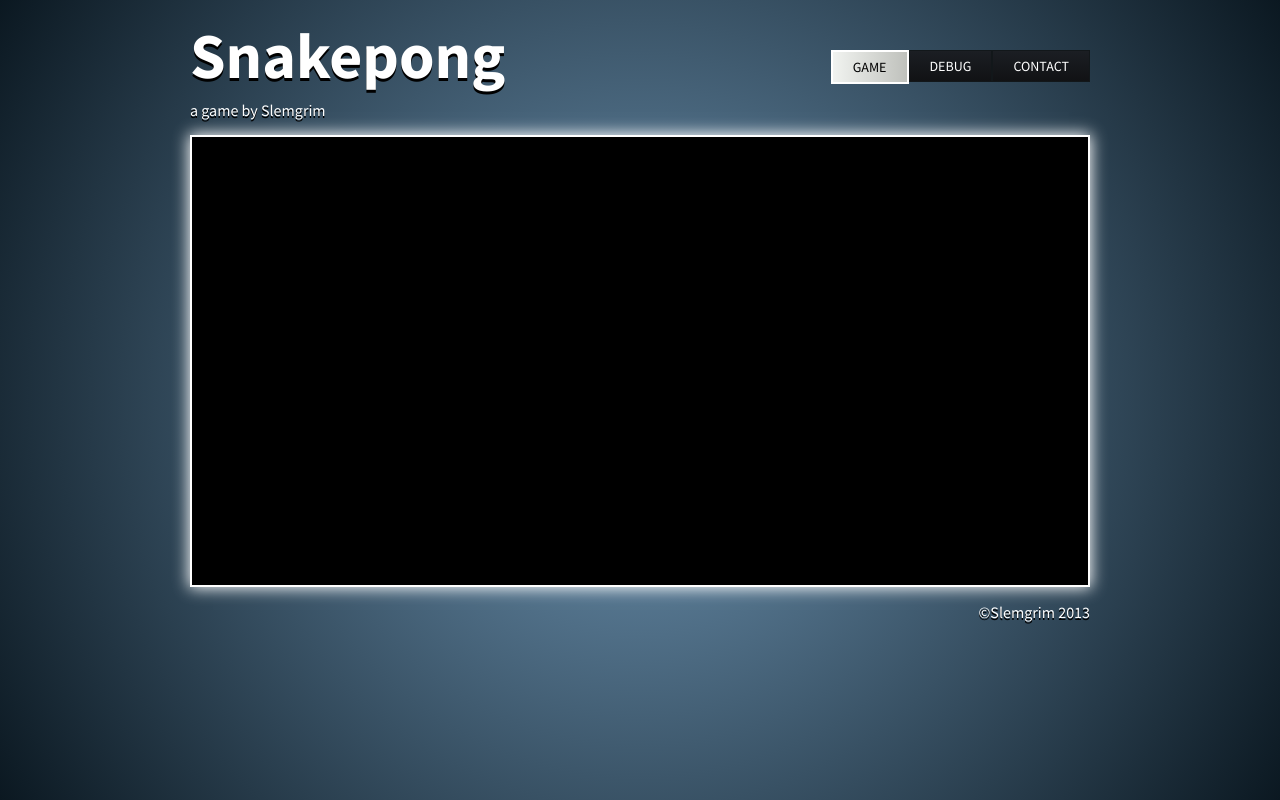
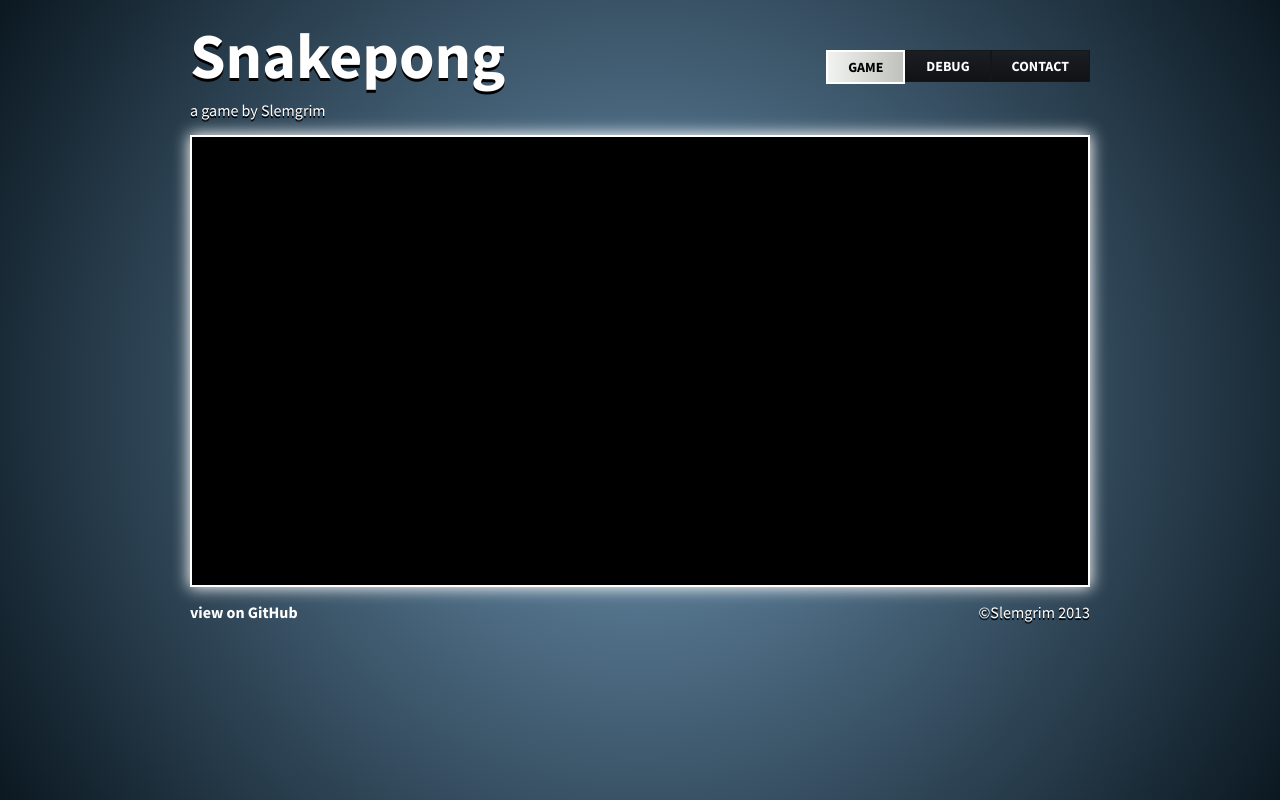
Before and after one commit to mrowdy/snakepong, a website: page index.html in a window 1280 px wide. Drawn offline with Linux system fonts and the light colour scheme.

Commit message:
add github link

```diff
--- a/index.html
+++ b/index.html
@@ -45,6 +45,7 @@
             </div>
 
             <footer class="footer">
+                <a class="github" target="_blank" href="https://github.com/Slemgrim/snakepong">view on GitHub</a>
                 &copy;Slemgrim 2013
             </footer>
         </div>
--- a/sass/gui/font.scss
+++ b/sass/gui/font.scss
@@ -12,3 +12,18 @@ h1 {
   padding: 0px;
   text-shadow: 0px 3px #000000;
 }
+
+a {
+  text-decoration: none;
+  font-weight: bold;
+  text-shadow: none;
+  color: $fontColor;
+  display: inline-block;
+  @include transition(all .5s);
+
+  &:hover {
+    background-color: $fontColor;
+    color: #000000;
+  }
+
+}
--- a/sass/layout/footer.scss
+++ b/sass/layout/footer.scss
@@ -1,3 +1,8 @@
 .footer {
   text-align: right;
+
+  .github {
+    float: left;
+  }
+
 }
```
Also changed, not shown: build/snakepong.min.css.
